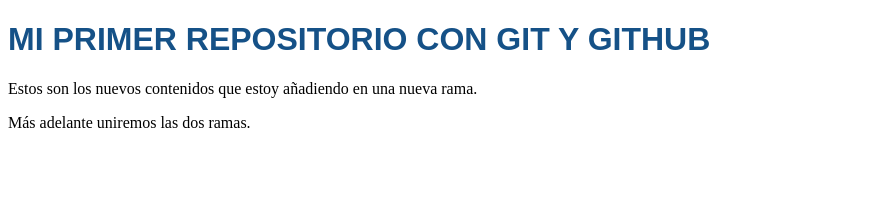
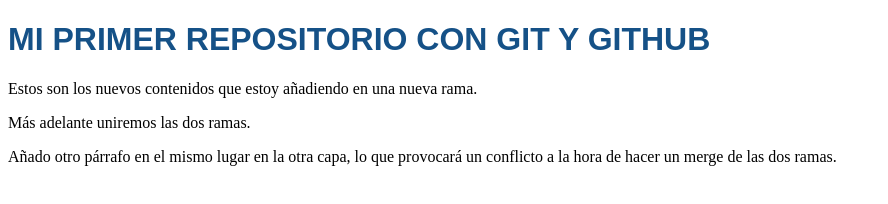
Before and after one commit to nashumo/Tuto-Git-GitHub-de-Bluuweb, a plain HTML site: page index.html in a window 1280 px wide. Shown: the whole page, without its empty margins (0-888 px from the left). Drawn offline with Linux system fonts and the light colour scheme.

Commit message:
añadido el segundo párrafo conflictivo

```diff
--- a/index.html
+++ b/index.html
@@ -12,5 +12,6 @@
 <h1>Mi primer repositorio con Git y GitHub</h1>
 <p>Estos son los nuevos contenidos que estoy añadiendo en una nueva rama.</p>
 <p>Más adelante uniremos las dos ramas.</p>
+<p>Añado otro párrafo en el mismo lugar en la otra capa, lo que provocará un conflicto a la hora de hacer un merge de las dos ramas.</p>
 </body>
 </html>
```
